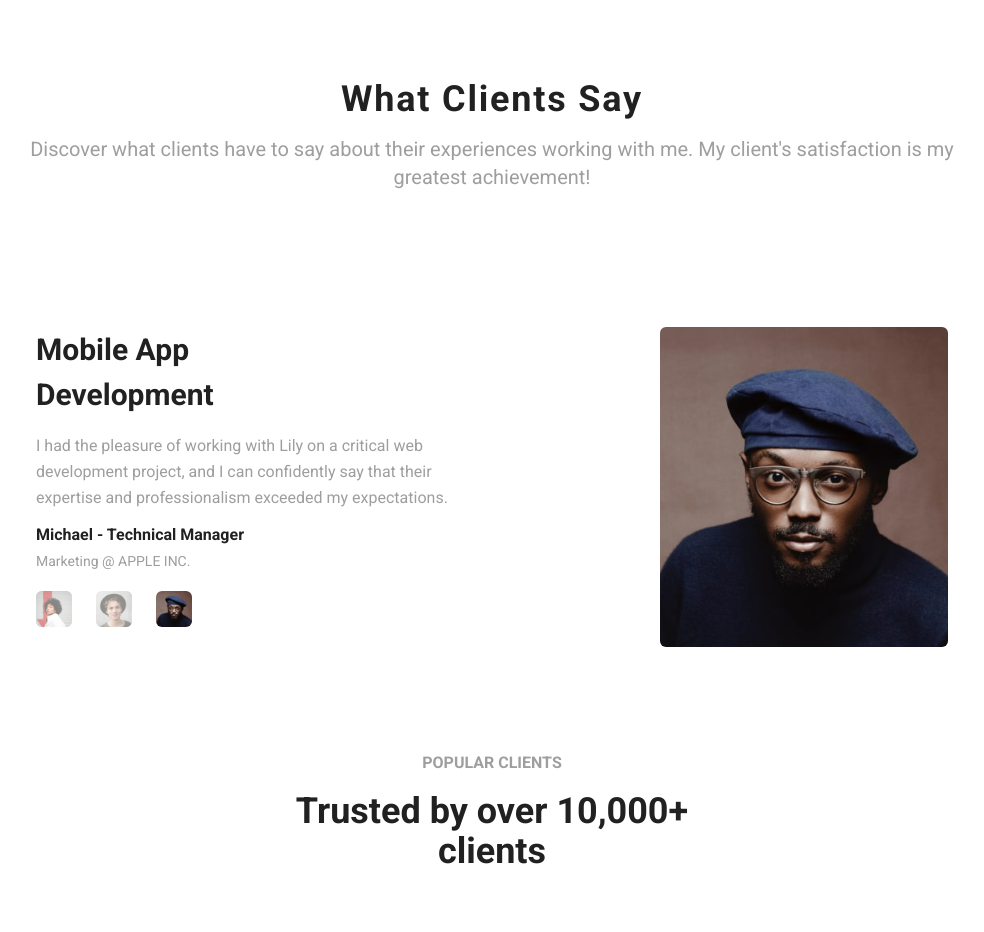
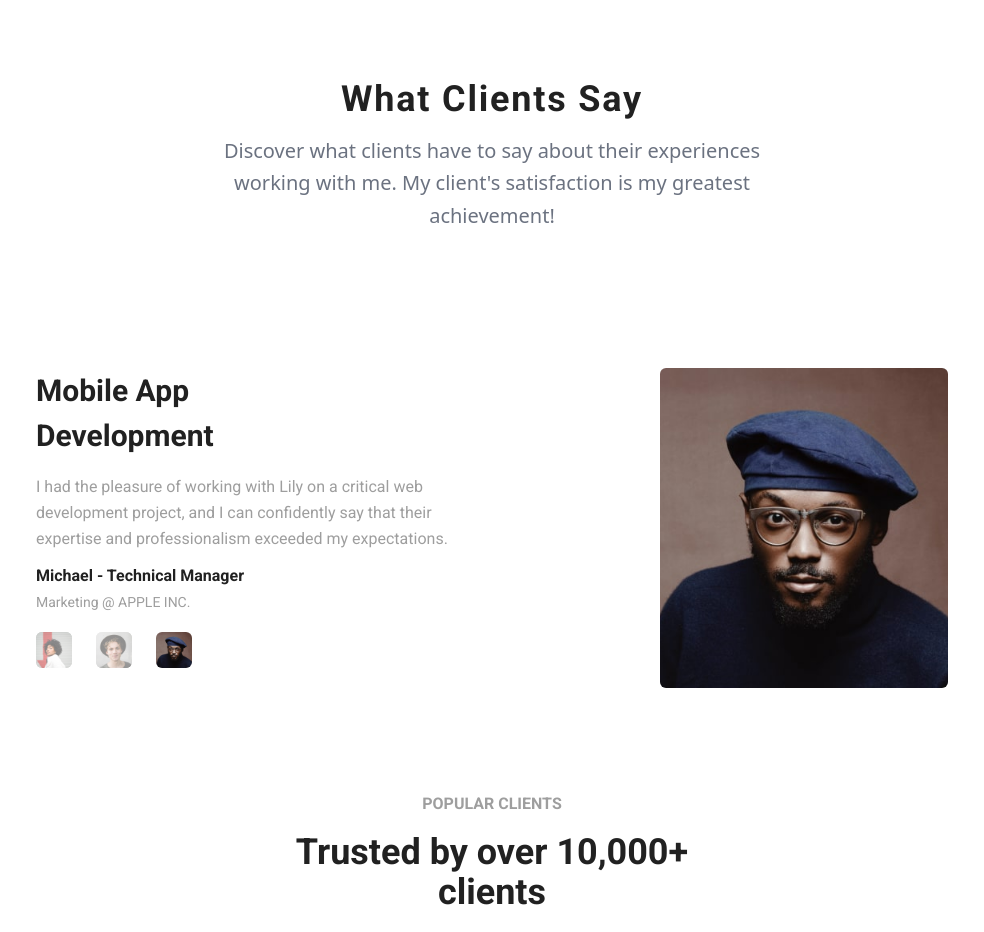
Before and after one commit to xuanphong03/F8-ReactJS-Homework, a React (Vite) app in the folder portfolio-page/: page / in a window 1280 px wide. Shown: the part 3680-4612 px from the top of the page, without its empty margins (148-1132 px from the left). Built offline with nearby package versions, Linux system fonts and the light colour scheme.

Commit message:
update section feedback

```diff
--- a/portfolio-page/src/sections/FeedbackAboutMe.jsx
+++ b/portfolio-page/src/sections/FeedbackAboutMe.jsx
@@ -52,7 +52,7 @@ function FeedbackAboutMe() {
         <h2 className="mb-4 text-center text-4xl font-semibold tracking-wider">
           What Clients Say
         </h2>
-        <p className="px-4 text-center text-xl text-secondaryColor">
+        <p className="mx-auto block w-full px-4 text-center font-sans text-xl font-normal leading-relaxed !text-gray-500 text-inherit antialiased lg:w-8/12">
           Discover what clients have to say about their experiences working with
           me. My client's satisfaction is my greatest achievement!
         </p>
```
